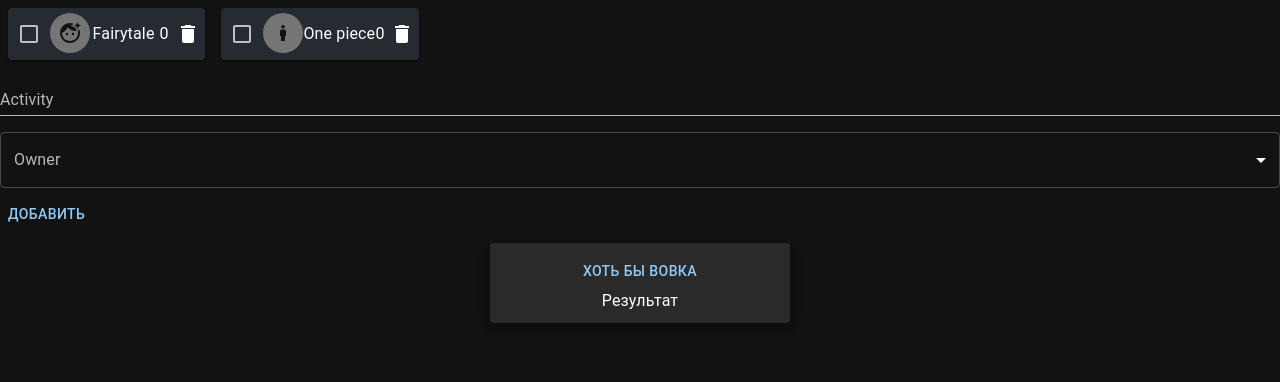
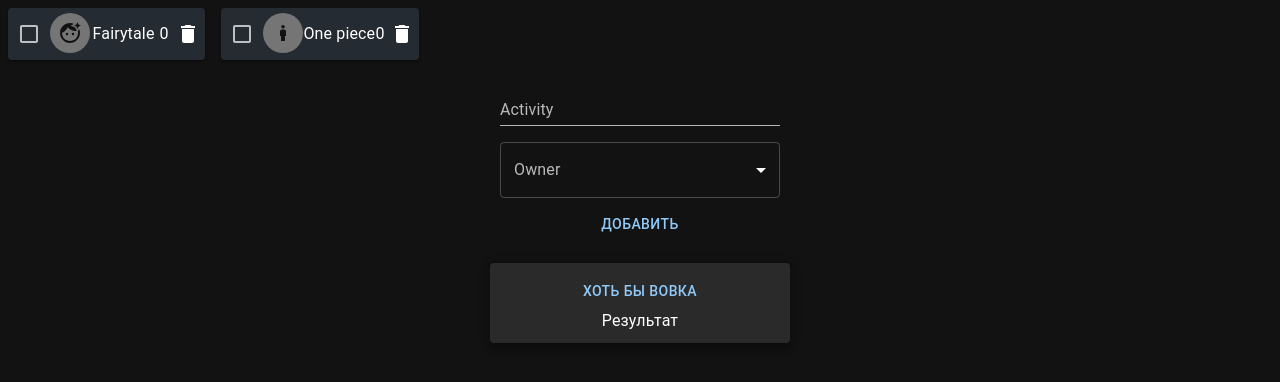
Before and after one commit to rasolko/randomizer, a React (Create React App) app: page / in a window 1280 px wide. Shown: the top 382 px of the page. Built offline with nearby package versions, Linux system fonts and the light colour scheme.

Commit message:
feat: change input style

```diff
--- a/src/App.module.css
+++ b/src/App.module.css
@@ -1,9 +1,11 @@
 
 .container {
+    width: 300px;
     display: flex;
     flex-direction: column;
     align-items: center;
     padding: 10px;
+    margin: auto;
 }
 .isDone {
     opacity: 0.5;
--- a/src/App.tsx
+++ b/src/App.tsx
@@ -143,12 +143,11 @@ function App() {
                                     <Delete/>
                                 </IconButton>
                             </Paper>
-
                         </Grid>
                     })}
                 </Grid>
+                <div className={s.container}>
                     <TextField
-                    fullWidth
                         error={error ? true : false}
                         id="standard-basic"
                         label="Activity"
@@ -156,6 +155,7 @@ function App() {
                         value={inputActivityValue}
                         onChange={onChangeActivityHandler}
                         helperText={error}
+                        fullWidth
                     />
                     <FormControl fullWidth margin="normal">
                         <InputLabel id="demo-simple-select-label">Owner</InputLabel>
@@ -174,6 +174,7 @@ function App() {
                     <Button onClick={() => addNew()}>
                         Добавить
                     </Button>
+                </div>
                 <Paper style={{
                     width: '300px',
                     margin: '10px auto'
```
Lines whose indentation alone changed are shown as unchanged.
